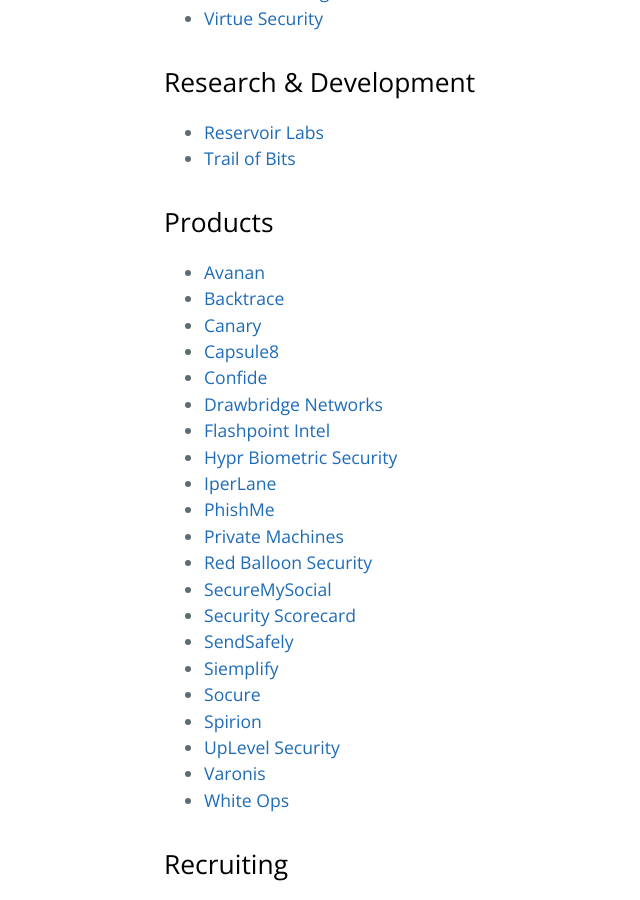
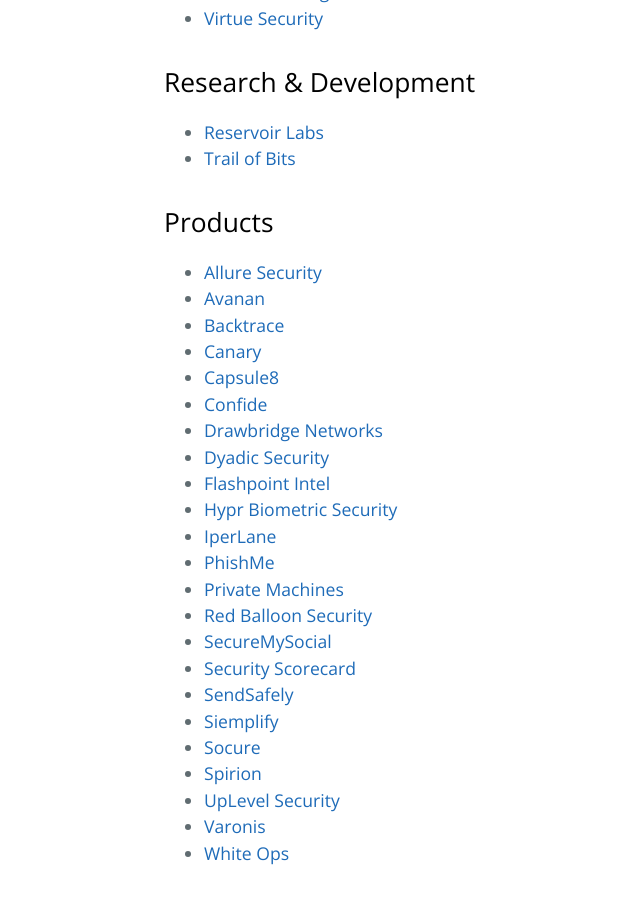
Before and after one commit to trailofbits/nyc-infosec, a Jekyll site: the page built from companies.md, in a window 1280 px wide and 900 px high, scrolled down 676 px. Shown: the whole window, without its empty margins (60-700 px from the left). Built offline with Jekyll 4.4.1, drawn with Linux system fonts in a browser that asks for light colours; our own code applies the rules of GitHub Pages for plain Markdown files.

Commit message:
Dyadic and Allure

```diff
--- a/companies.md
+++ b/companies.md
@@ -26,12 +26,14 @@
 
 ## Products
 
+* [Allure Security](http://www.alluresecurity.com/)
 * [Avanan](https://www.avanan.com/)
 * [Backtrace](https://backtrace.io)
 * [Canary](https://canary.is/)
 * [Capsule8](https://capsule8.io/)
 * [Confide](https://getconfide.com/)
 * [Drawbridge Networks](https://www.drawbridge.io/)
+* [Dyadic Security](https://www.dyadicsec.com/)
 * [Flashpoint Intel](https://www.flashpoint-intel.com/)
 * [Hypr Biometric Security](https://www.hypr.com/)
 * [IperLane](https://www.iperlane.com/)
```
